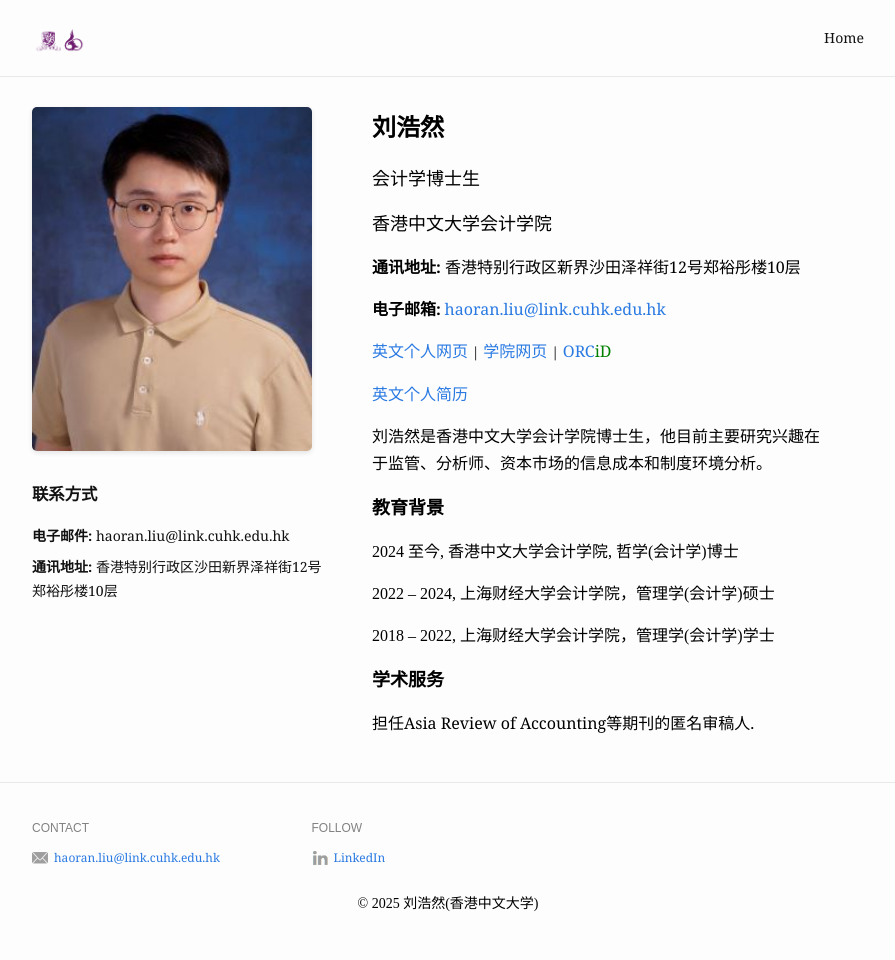
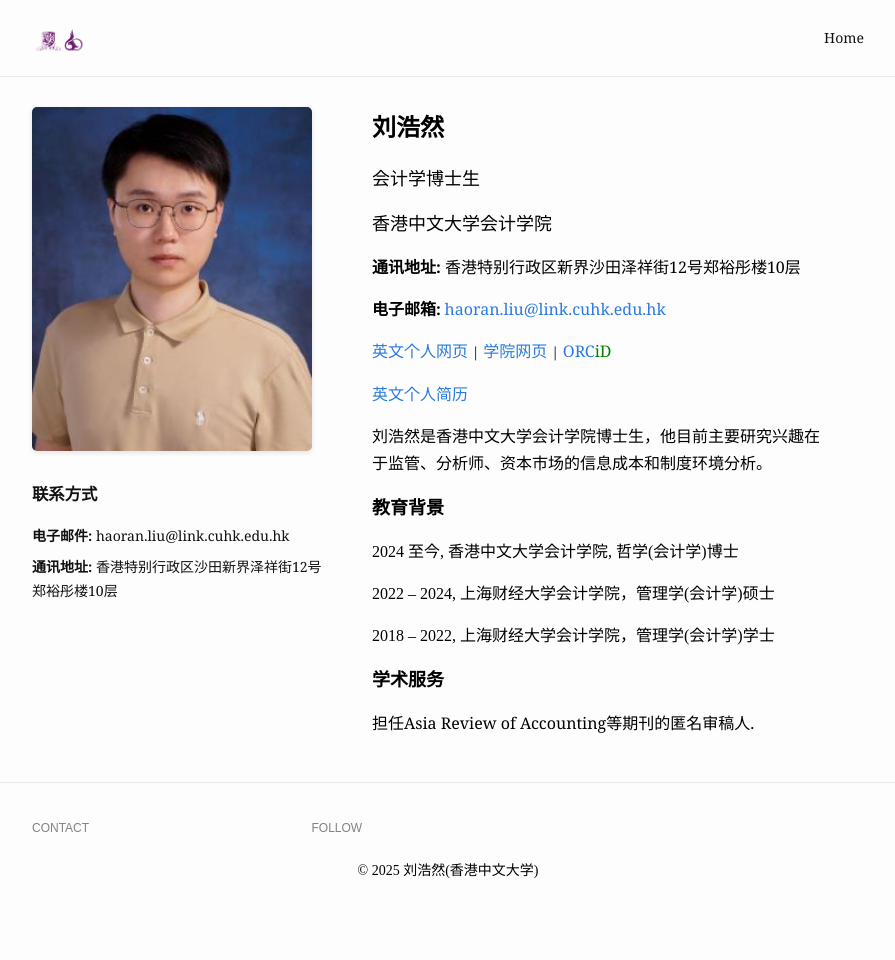
Before and after one commit to LeightonLiu/leightonliu.github.io, a Jekyll site: the page built from index.md, in a window 1280 px wide. Shown: the whole page, without its empty margins (192-1087 px from the left). Built offline with Jekyll 4.4.1, drawn with Linux system fonts in a browser that asks for light colours; after the commit the page ends 928 px from its top, so only the background shows below that; some of the changed lines change nothing that is shown.

Commit message:
Update _config.yml

```diff
--- a/_config.yml
+++ b/_config.yml
@@ -20,13 +20,13 @@ header:
 
 footer:
   show_powered_by: false
-  contact:
-    - name: Email
-      value: haoran.liu@link.cuhk.edu.hk
-      link: mailto:haoran.liu@link.cuhk.edu.hk
-  follow:
-    - name: LinkedIn
-      link: www.linkedin.com/in/haoran-leighton-liu/
+  # contact:
+  #   - name: Email
+  #     value: haoran.liu@link.cuhk.edu.hk
+  #     link: mailto:haoran.liu@link.cuhk.edu.hk
+  # follow:
+  #   - name: LinkedIn
+  #     link: www.linkedin.com/in/haoran-leighton-liu/
 
 
 # Build settings
```
